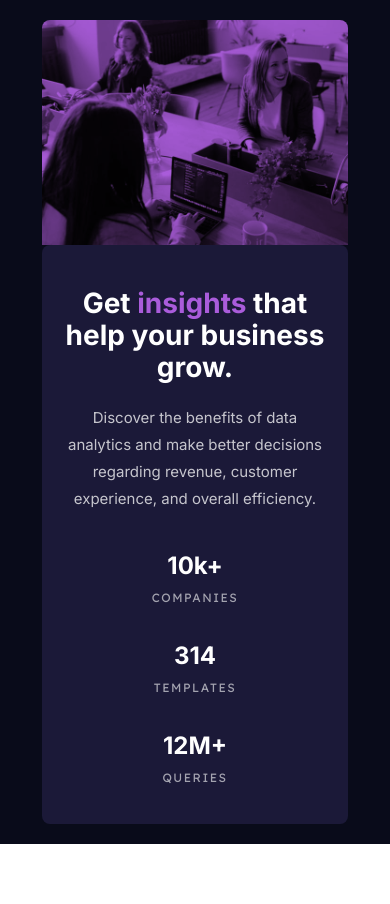
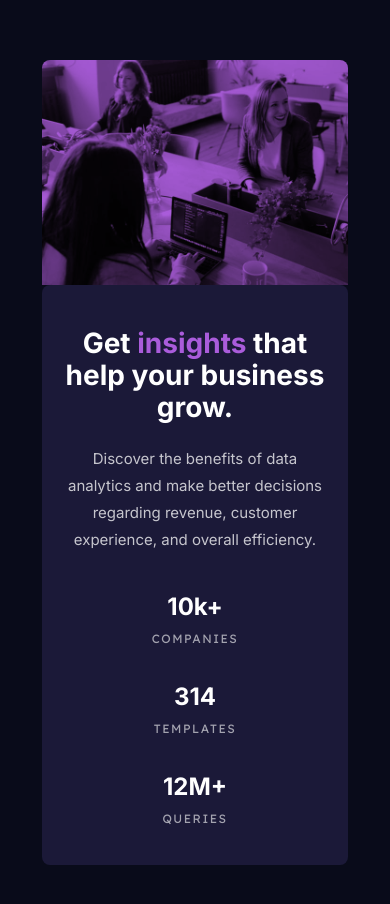
Before and after one commit to CodyJPerry/stats-preview-card-component, a plain HTML site: page index.html in a window 390 px wide. Before the commit the page ends 844 px from the top, so only its background shows below. Drawn offline with Linux system fonts and the light colour scheme.

Commit message:
Adjust padding so card is not touching when viewed on smaller phones

```diff
--- a/css/style.css
+++ b/css/style.css
@@ -36,9 +36,11 @@ main {
     background: var(--very-dark-blue);
     min-height: 100vh;
     min-width: 100vw;
+    width: 100%;
     display: flex;
     justify-content: center;
     align-items: center;
+    padding: 4em 0;
 }
 
 /* =====================
```
